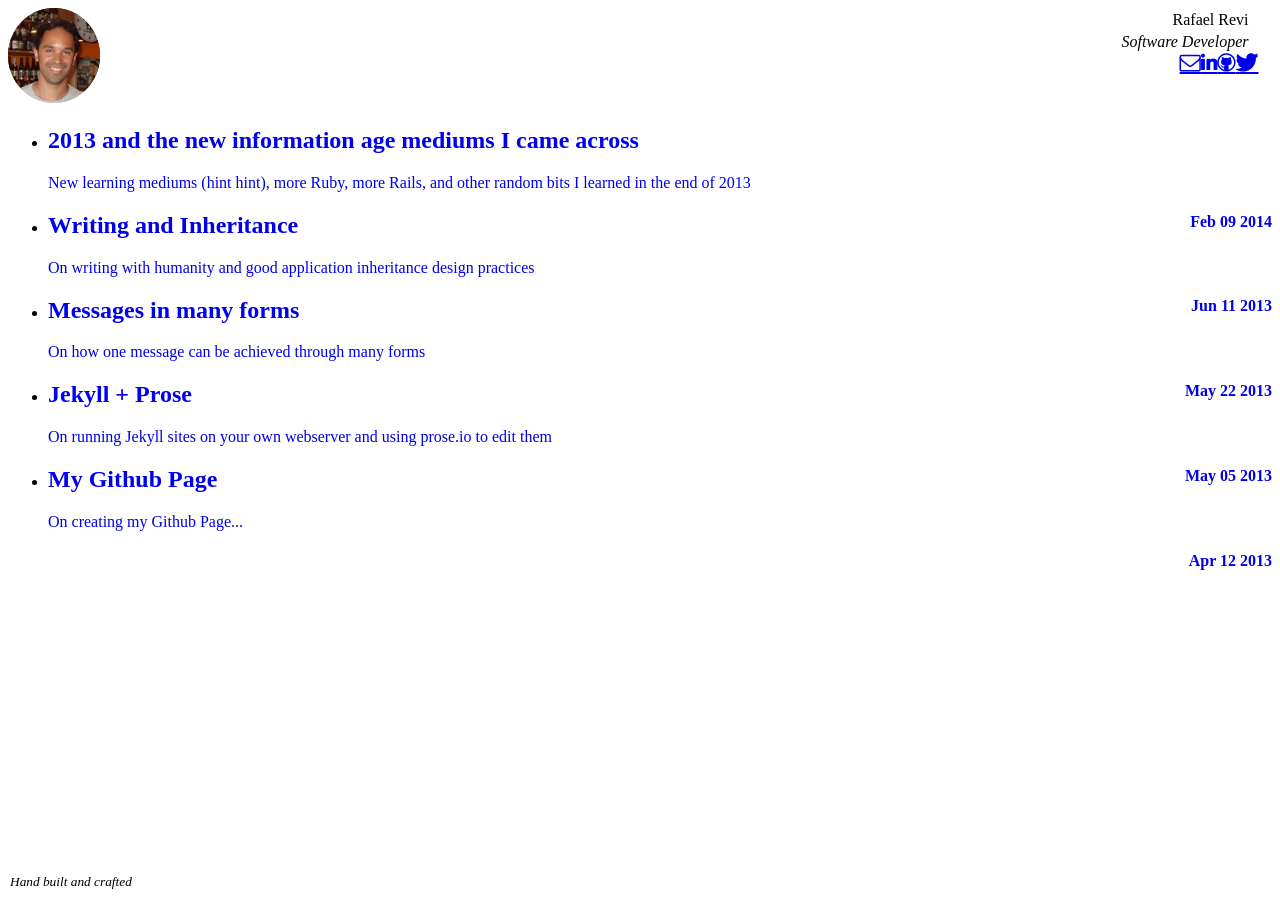
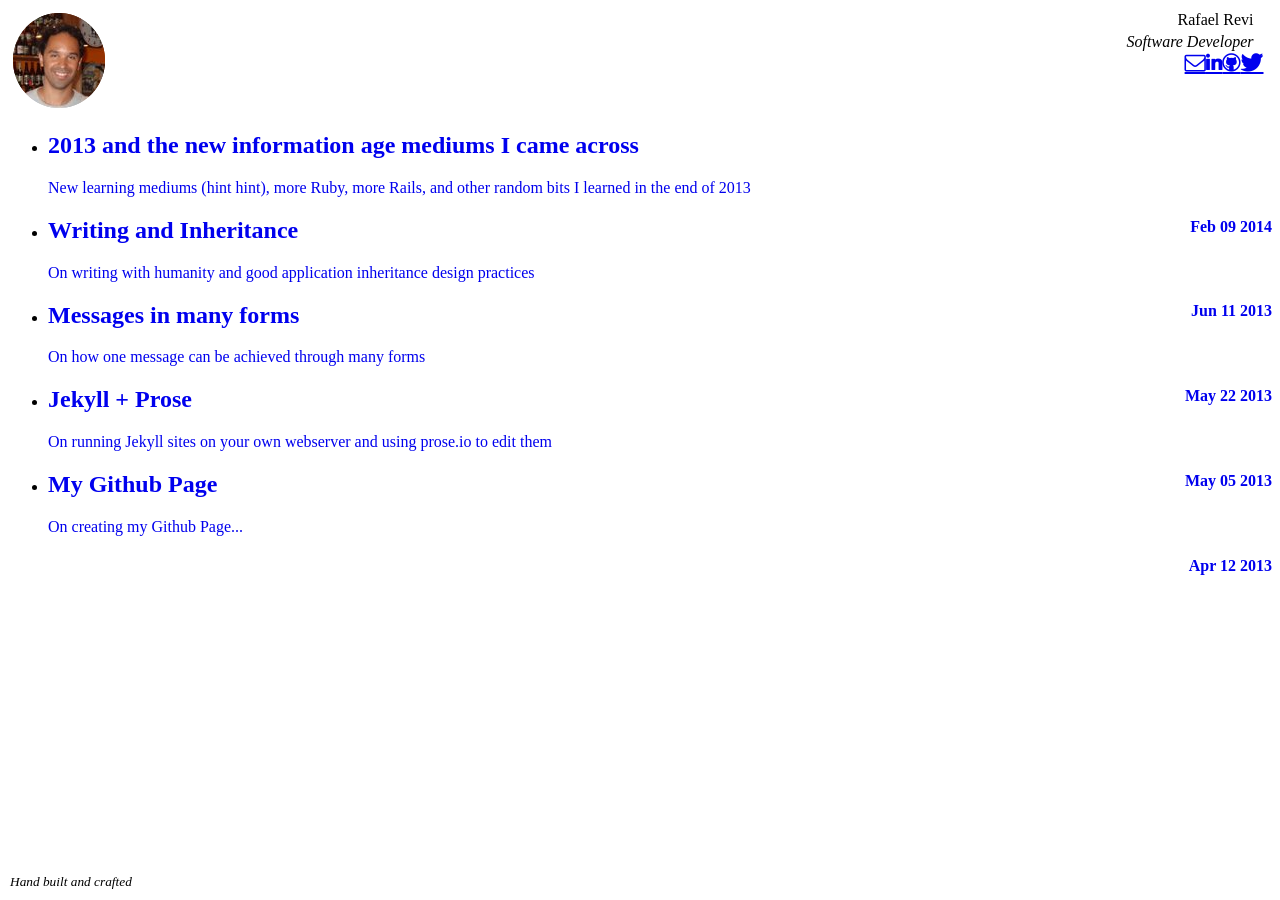
Before and after one commit to rrevi/rrevi.github.io, a Jekyll site: the page built from index.html, in a window 1280 px wide. Built offline with Jekyll 4.4.1, drawn with Linux system fonts in a browser that asks for light colours; nearby versions of some CDN libraries.

Commit message:
< = >
Updated theme; minor fixes to look and feel

```diff
--- a/_layouts/default.html
+++ b/_layouts/default.html
@@ -17,7 +17,7 @@
 	<link rel="stylesheet" href="/static/css/application.css">
 
 	<script src="http://code.jquery.com/jquery-1.9.1.min.js"></script>
-	<script src="http://code.jquery.com/mobile/1.3.0/jquery.mobile-1.3.0.min.js"></script>
+	<script src="http://code.jquery.com/mobile/1.3.2/jquery.mobile-1.3.2.min.js"></script>
   	<script type="text/javascript">
 		var _gaq = _gaq || [];
 		_gaq.push(['_setAccount', 'UA-40719525-1']);
@@ -34,7 +34,7 @@
 	<div data-role="page">
 		<div data-role="header">
 			<div class="ui-grid-a">
-			    <div class="ui-block-a">
+			    <div class="ui-block-a my_image_container">
 						<a href="/"><img src="/static/images/me.png" alt="Rafael Revi" /></a>
 					</div>
 			    <div class="ui-block-b">
--- a/static/css/application.css
+++ b/static/css/application.css
@@ -1,7 +1,15 @@
 .content {
 	margin-bottom: 20px;
 }
+.ui-header {
+	background-color: #fff;
+	color: #000;
+	border: 0px;
+}
 .footer {
+	background-color: #fff;
+	color: #000;
+	border: 0px;
 	position: absolute;
 	bottom: 0;
 	left: 0;
@@ -19,10 +27,14 @@
 .date_header {
 	color: gray;
 }
+.my_image_container {
+	padding-top: 5px;
+	padding-left: 5px;
+}
 .my_info_container {
 	width: 100%;
 	text-align: right;
-	padding-right: 10px;
+	padding-right: 5px;
 	font-weight: normal;
 }
 .name {
@@ -32,3 +44,7 @@
 	margin-right: 10px;
 	font-style: italic;
 }
+.ui-bar-a .ui-btn-up-a, .ui-bar-a .ui-btn-hover-a, .ui-bar-a .ui-btn-down-a {
+	background-color: #000;
+	border: 1px solid #000;
+}
```
Also changed, not shown: _layouts/post.html (line endings or trailing spaces). Lines whose indentation alone changed are shown as unchanged.
